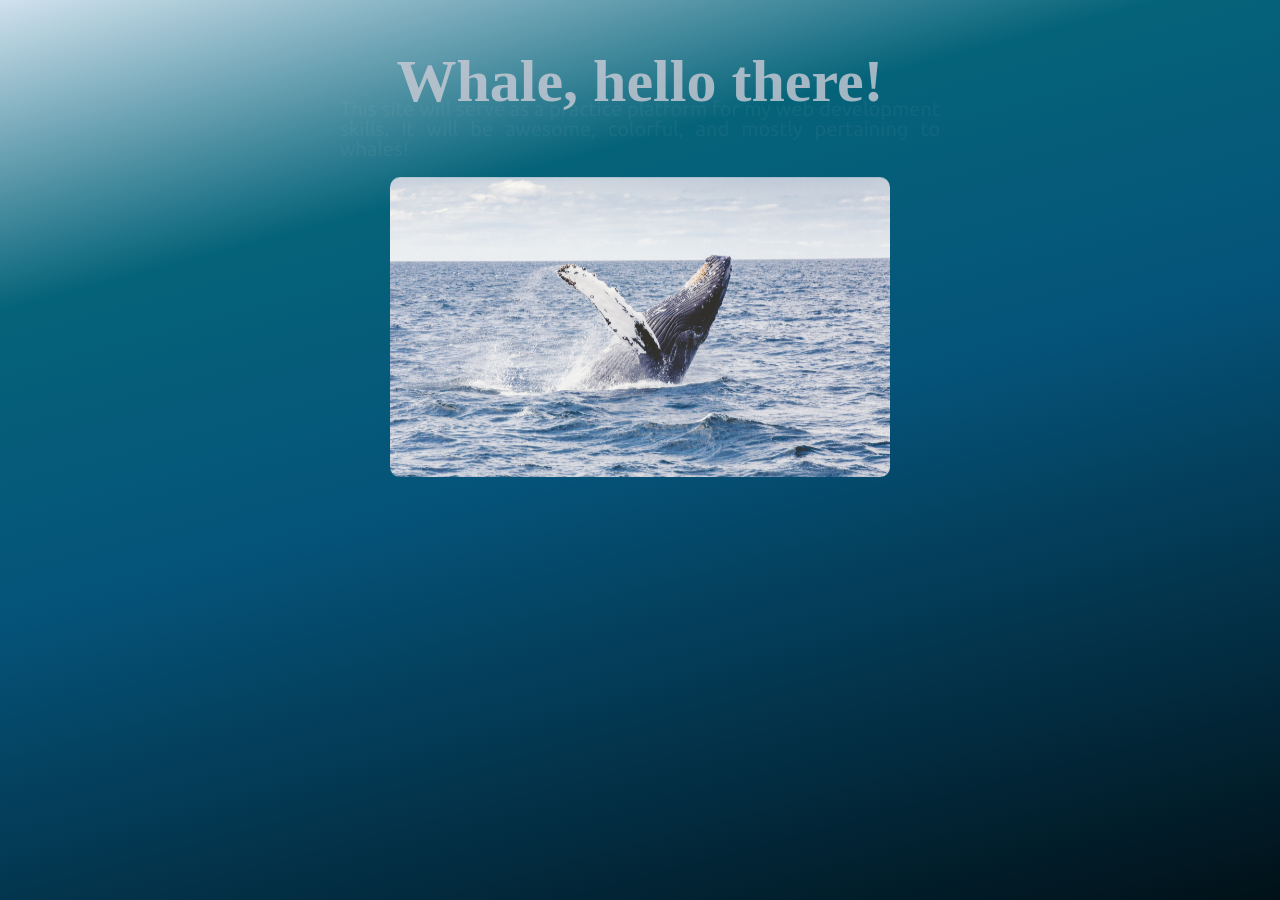
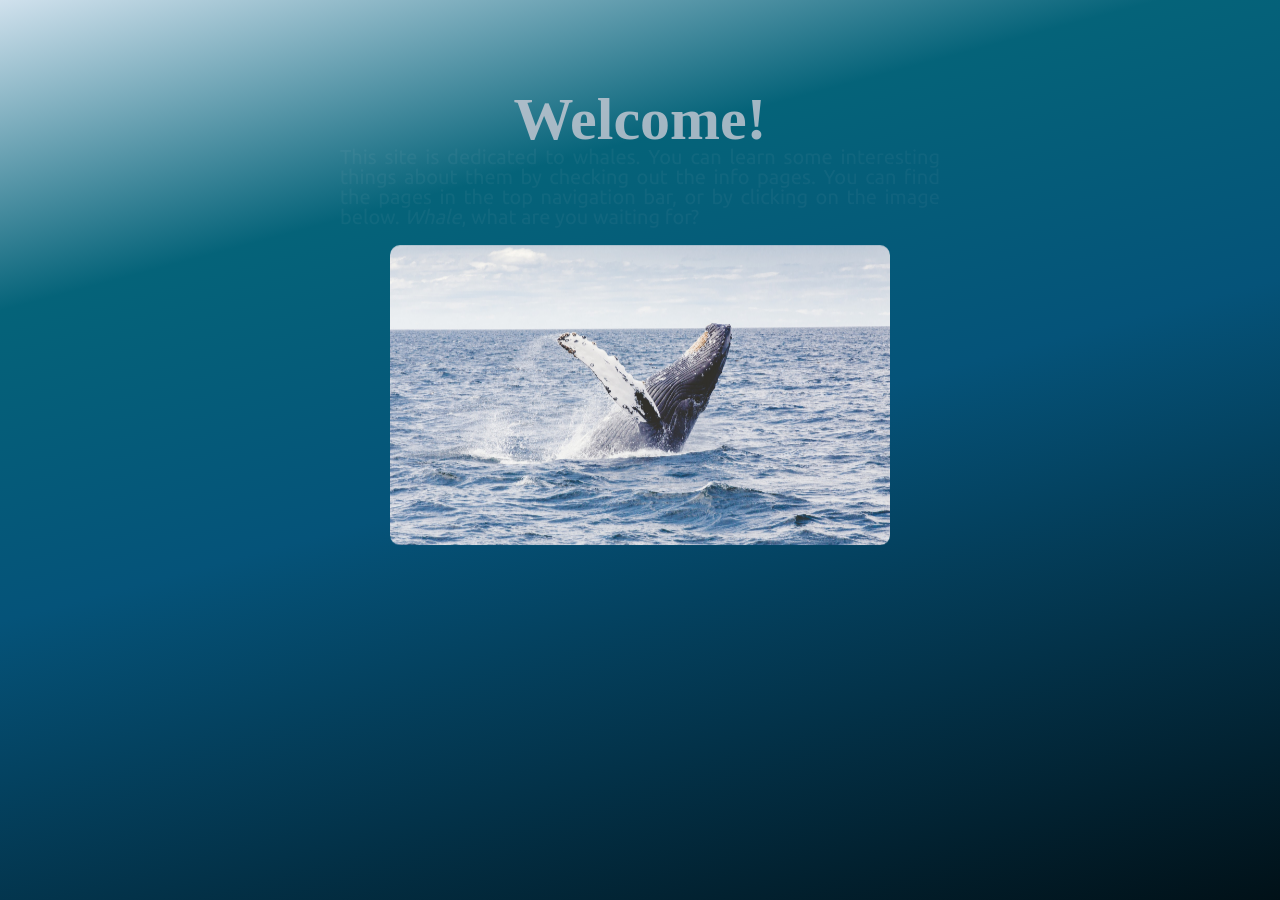
Before and after one commit to shanesfast/ponderthewhale, a Jekyll site: the page built from pages/welcome.html, in a window 1280 px wide. Built offline with Jekyll 4.4.1, drawn with Linux system fonts in a browser that asks for light colours; nearby versions of some CDN libraries; some web fonts are replaced.

Commit message:
Updated homepage

```diff
--- a/_sass/_modules/_content-module.scss
+++ b/_sass/_modules/_content-module.scss
@@ -156,7 +156,8 @@ $flipImgWidth: 50rem;
 
   h2 {
     margin: {
-      top: 5%;
+      top: 8%;
+      bottom: 1rem;
     }
     line-height: 35px;
     opacity: 0;
@@ -164,7 +165,7 @@ $flipImgWidth: 50rem;
   }
 
   p {
-    margin: 0 auto 2% auto;
+    margin: 0 auto 2rem auto;
     width: 80%;
     min-width: 15rem;
     max-width: 60rem;
--- a/pages/welcome.html
+++ b/pages/welcome.html
@@ -6,15 +6,16 @@ layout: page_wrapper
 
 <div class="welcome">
 
-  <h2>Whale, hello there!</h2>
+  <h2>Welcome!</h2>
 
-  <p>This site will serve as a practice platform for my web development
-  skills. It will be awesome, colorful, and mostly pertaining to whales!</p>
+  <p>This site is dedicated to whales. You can learn some interesting things about them by checking out the info pages. You can find the pages in the top navigation bar, or by clicking on the image below. <i>Whale</i>, what are you waiting for?</p>
 
   <div class="flipImg">
     <div class="textOverlay"><b>Click the whale!</b></div>
     <div class="front"></div>
-    <div class="back"><span>Using the navigation below you can start on the taxonomy page and make your way through the site, or pick a page that sounds interesting to you and read up!</span></div>
+    <div class="back">
+      <span>Using the navigation below you can start on the taxonomy page and make your way through the site, or pick a page that sounds interesting to you and read up!</span>
+    </div>
   </div>
 
 </div>
```
Also changed, not shown: _includes/welcome.html (+16 -5 lines), _layouts/home.html (+5 -4 lines).
